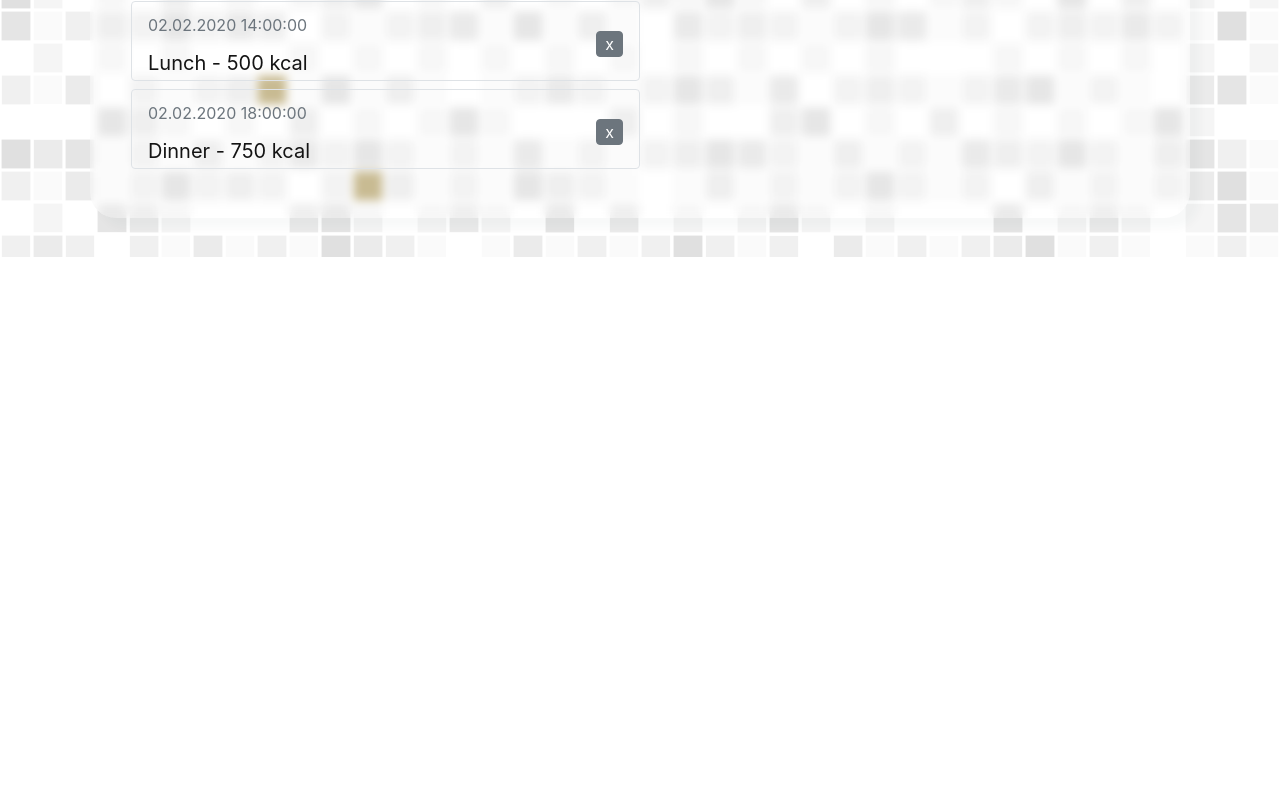
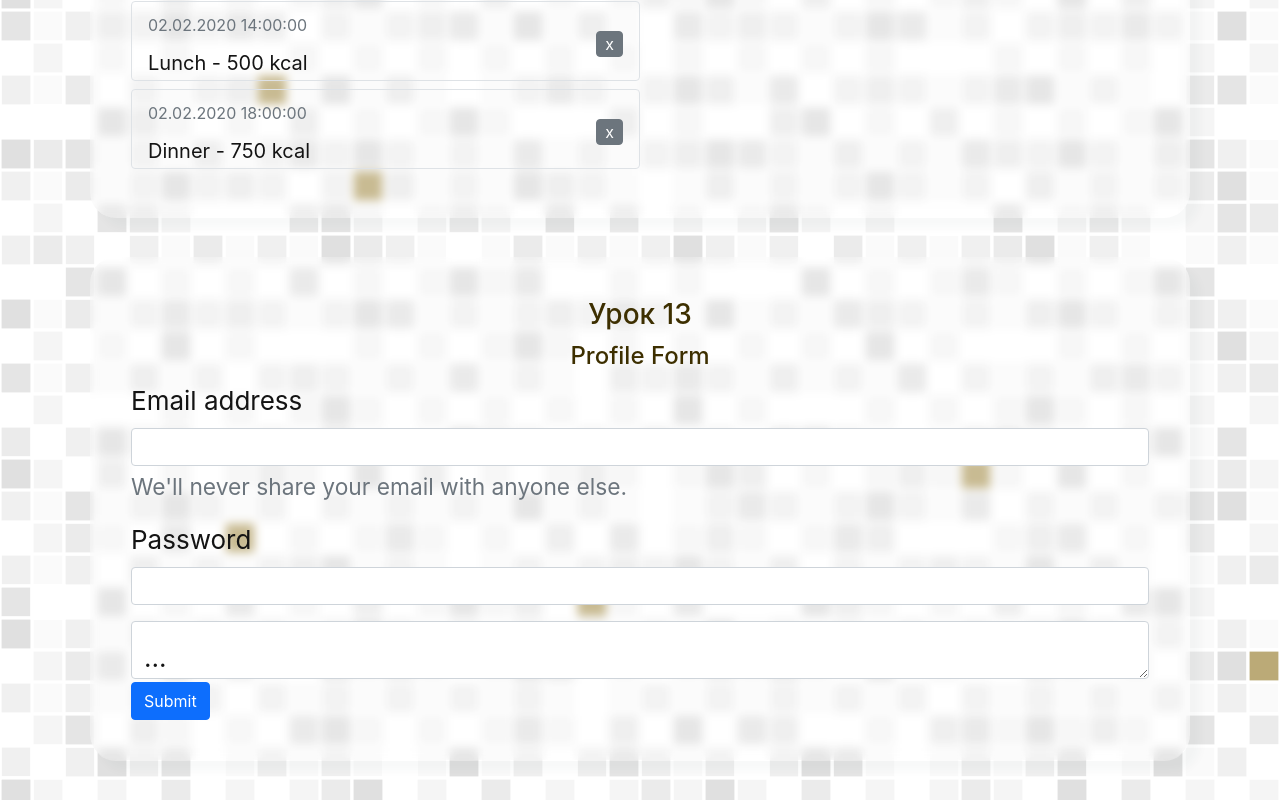
Before and after one commit to ybeliaev/react-basics-course, a React (Create React App) app: page / in a window 1280 px wide. Shown: the part 7030-7830 px from the top of the page. Before the commit the page ends 7287 px from the top, so only its background shows below. Built offline with nearby package versions, Linux system fonts and the light colour scheme.

Commit message:
add lesson13 html  - bootstrap

```diff
--- a/src/App.js
+++ b/src/App.js
@@ -13,6 +13,7 @@ import Lesson9 from "./lessons/9-norm-weight-calulate";
 import Lesson10 from "./lessons/10-project_RGB-slider";
 import Lesson11 from "./lessons/11-TODO-APP-1";
 import Lesson12 from "./lessons/12-calories-app";
+import Lesson13 from "./lessons/13-profile-form";
 
 const title = React.createElement(
   "h1",
@@ -39,6 +40,7 @@ function App() {
         <Lesson10 />
         <Lesson11 />
         <Lesson12 />
+        <Lesson13 />
       </div>
     </div>
   );
--- /dev/null
+++ b/src/lessons/13-profile-form/index.js
@@ -0,0 +1,47 @@
+import React from "react";
+
+export default function Lesson13() {
+  return (
+    <div className="wrapper_lesson">
+      <h3>Урок 13</h3>
+      <h4>Profile Form</h4>
+      <form>
+        <div className="mb-3">
+          <label htmlFor="exampleInputEmail1" className="form-label">
+            Email address
+          </label>
+          <input
+            type="email"
+            className="form-control"
+            id="exampleInputEmail1"
+            aria-describedby="emailHelp"
+          />
+          <div id="emailHelp" className="form-text">
+            We'll never share your email with anyone else.
+          </div>
+        </div>
+        <div className="mb-3">
+          <label htmlFor="exampleInputPassword1" className="form-label">
+            Password
+          </label>
+          <input
+            type="password"
+            className="form-control"
+            id="exampleInputPassword1"
+          />
+        </div>
+        <div className="form-floating">
+          <label htmlFor="floatingTextarea">...</label>
+          <textarea
+            className="form-control"
+            placeholder="Leave a comment here"
+            id="floatingTextarea"
+          ></textarea>
+        </div>
+        <button type="submit" className="btn btn-primary">
+          Submit
+        </button>
+      </form>
+    </div>
+  );
+}
```
Also changed, not shown: 1 other file (tests, documents, lock files or other folders).
